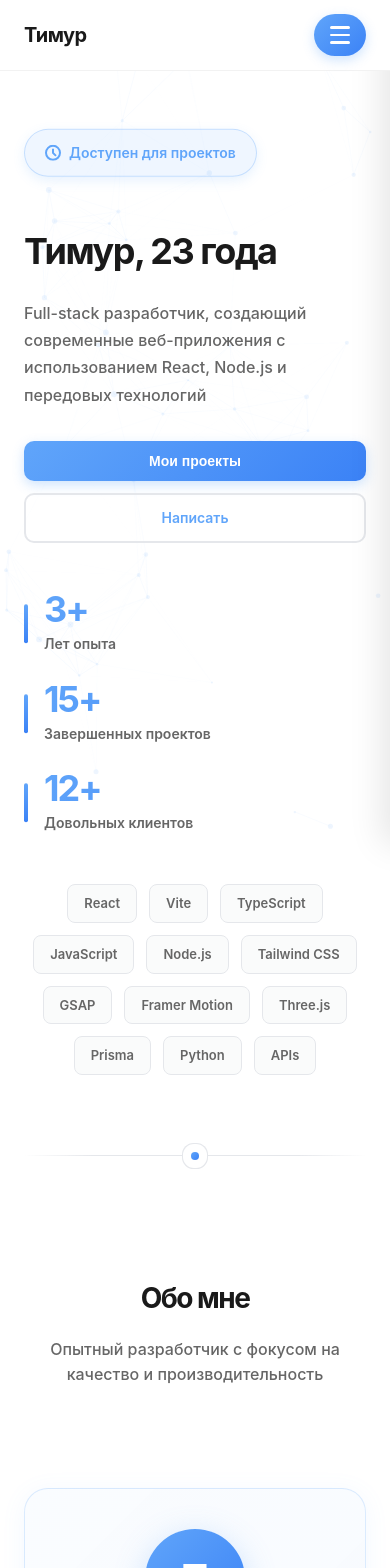
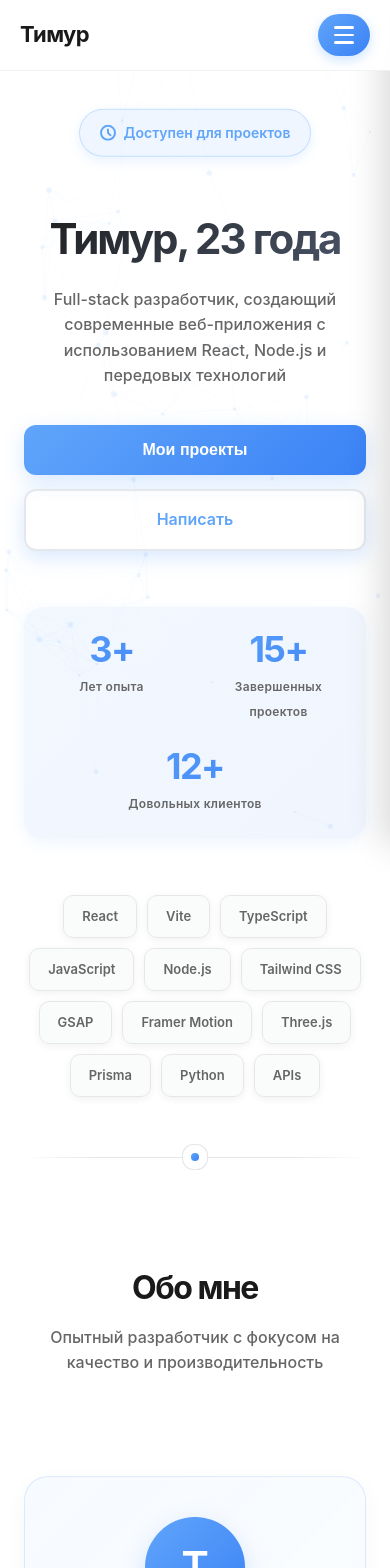
Before and after one commit to JustMoneyWorkz/timur-portfolio, a React (Vite) app: page / in a window 390 px wide. Shown: the top 1568 px of the page. Built offline with nearby package versions, Linux system fonts and the light colour scheme.

Commit message:
Update index.css

```diff
--- a/src/index.css
+++ b/src/index.css
@@ -1610,11 +1610,11 @@ a,
   cursor: pointer;
   transition: all 0.3s ease;
   box-shadow: 0 4px 12px rgba(96, 165, 250, 0.3);
-}
-
-.burger-btn:hover {
-  box-shadow: 0 6px 16px rgba(96, 165, 250, 0.4);
-  transform: translateY(-2px);
+  z-index: 1001;
+}
+
+.burger-btn:active {
+  transform: scale(0.95);
 }
 
 .burger-btn span {
@@ -1637,15 +1637,14 @@ a,
   transform: rotate(-45deg) translate(6px, -6px);
 }
 
-/* Mobile Overlay */
 .mobile-overlay {
   position: fixed;
   top: 0;
   left: 0;
   right: 0;
   bottom: 0;
-  background: rgba(0, 0, 0, 0.5);
-  backdrop-filter: blur(4px);
+  background: rgba(0, 0, 0, 0.6);
+  backdrop-filter: blur(8px);
   z-index: 998;
   opacity: 0;
   visibility: hidden;
@@ -1657,22 +1656,22 @@ a,
   visibility: visible;
 }
 
-/* Mobile Sidebar */
 .mobile-sidebar {
   position: fixed;
   top: 0;
   right: 0;
-  width: 280px;
+  width: 85%;
+  max-width: 320px;
   height: 100vh;
-  background: rgba(255, 255, 255, 0.98);
+  background: linear-gradient(180deg, rgba(255, 255, 255, 0.98) 0%, rgba(249, 250, 251, 0.98) 100%);
   backdrop-filter: blur(20px);
-  box-shadow: -8px 0 32px rgba(0, 0, 0, 0.1);
+  box-shadow: -8px 0 32px rgba(0, 0, 0, 0.15);
   z-index: 999;
   transform: translateX(100%);
   transition: transform 0.4s cubic-bezier(0.4, 0, 0.2, 1);
   display: flex;
   flex-direction: column;
-  border-left: 1px solid rgba(0, 0, 0, 0.05);
+  border-left: 1px solid rgba(96, 165, 250, 0.2);
 }
 
 .mobile-sidebar.active {
@@ -1683,35 +1682,45 @@ a,
   display: flex;
   justify-content: space-between;
   align-items: center;
-  padding: 24px;
-  border-bottom: 1px solid rgba(0, 0, 0, 0.05);
+  padding: 24px 20px;
+  border-bottom: 2px solid rgba(96, 165, 250, 0.1);
+  background: linear-gradient(135deg, rgba(96, 165, 250, 0.05) 0%, transparent 100%);
+}
+
+.mobile-sidebar-header .nav-logo {
+  background: linear-gradient(135deg, #60a5fa 0%, #3b82f6 100%);
+  -webkit-background-clip: text;
+  -webkit-text-fill-color: transparent;
+  background-clip: text;
+  font-size: 24px;
 }
 
 .mobile-close-btn {
-  width: 40px;
-  height: 40px;
+  width: 44px;
+  height: 44px;
   border-radius: 50%;
-  background: #f9fafb;
+  background: linear-gradient(135deg, #f9fafb 0%, #e5e7eb 100%);
   border: none;
-  font-size: 28px;
+  font-size: 32px;
   color: #666;
   cursor: pointer;
-  transition: all 0.3s ease;
+  transition: all 0.3s cubic-bezier(0.4, 0, 0.2, 1);
   display: flex;
   align-items: center;
   justify-content: center;
   line-height: 1;
-}
-
-.mobile-close-btn:hover {
-  background: #ef4444;
+  box-shadow: 0 2px 8px rgba(0, 0, 0, 0.08);
+}
+
+.mobile-close-btn:active {
+  background: linear-gradient(135deg, #ef4444 0%, #dc2626 100%);
   color: #fff;
-  transform: rotate(90deg);
+  transform: rotate(90deg) scale(0.9);
 }
 
 .mobile-sidebar-links {
   flex: 1;
-  padding: 24px 0;
+  padding: 16px 0;
   overflow-y: auto;
 }
 
@@ -1719,32 +1728,73 @@ a,
   display: flex;
   align-items: center;
   gap: 16px;
-  padding: 16px 24px;
+  padding: 18px 24px;
+  margin: 4px 12px;
   color: #666;
   text-decoration: none;
   font-size: 16px;
   font-weight: 600;
-  transition: all 0.3s ease;
-  border-left: 3px solid transparent;
-}
-
-.mobile-nav-link:hover {
-  background: rgba(96, 165, 250, 0.08);
+  transition: all 0.3s cubic-bezier(0.4, 0, 0.2, 1);
+  border-radius: 12px;
+  position: relative;
+  overflow: hidden;
+}
+
+.mobile-nav-link::before {
+  content: '';
+  position: absolute;
+  left: 0;
+  top: 0;
+  bottom: 0;
+  width: 4px;
+  background: linear-gradient(180deg, #60a5fa 0%, #3b82f6 100%);
+  transform: scaleY(0);
+  transition: transform 0.3s ease;
+  border-radius: 0 4px 4px 0;
+}
+
+.mobile-nav-link:active {
+  transform: translateX(8px);
+  background: linear-gradient(90deg, rgba(96, 165, 250, 0.12) 0%, rgba(96, 165, 250, 0.05) 100%);
   color: #60a5fa;
-  border-left-color: #60a5fa;
+}
+
+.mobile-nav-link:active::before {
+  transform: scaleY(1);
 }
 
 .mobile-nav-link svg {
   flex-shrink: 0;
+  transition: transform 0.3s ease;
+}
+
+.mobile-nav-link:active svg {
+  transform: scale(1.1);
 }
 
 .mobile-sidebar-footer {
-  padding: 24px;
-  border-top: 1px solid rgba(0, 0, 0, 0.05);
-}
-
-/* Hide desktop menu on mobile, show burger */
+  padding: 20px;
+  border-top: 2px solid rgba(96, 165, 250, 0.1);
+  background: linear-gradient(0deg, rgba(96, 165, 250, 0.03) 0%, transparent 100%);
+}
+
+/* ========================================
+   MOBILE & TABLET RESPONSIVE STYLES
+   ======================================== */
+
+@media (max-width: 1024px) {
+  .cursor-dot,
+  .cursor-outline {
+    display: none !important;
+  }
+}
+
 @media (max-width: 768px) {
+  html {
+    scroll-padding-top: 80px;
+  }
+
+  /* Navigation */
   .nav-menu-desktop {
     display: none !important;
   }
@@ -1752,13 +1802,289 @@ a,
   .burger-btn {
     display: flex;
   }
-}
-
-/* ========================================
-   FIX MODAL ON MOBILE
-   ======================================== */
-
-@media (max-width: 768px) {
+
+  .nav-container {
+    padding: 0 20px;
+    height: 70px;
+  }
+
+  .nav-logo {
+    font-size: 22px;
+  }
+
+  /* Hero Section - PREMIUM */
+  .hero {
+    padding: 120px 24px 60px;
+    text-align: center;
+  }
+
+  .hero-floating-badge {
+    position: static;
+    margin: 0 auto 28px;
+    display: inline-flex;
+    animation: float 3s ease-in-out infinite, fadeInUp 0.8s ease;
+  }
+
+  h1 {
+    font-size: 52px;
+    letter-spacing: -2px;
+    line-height: 1.1;
+    margin-bottom: 24px;
+    background: linear-gradient(135deg, #1a1a1a 0%, #4a5568 100%);
+    -webkit-background-clip: text;
+    -webkit-text-fill-color: transparent;
+    background-clip: text;
+  }
+
+  .hero-subtitle {
+    font-size: 17px;
+    margin-bottom: 36px;
+    line-height: 1.6;
+    max-width: 100%;
+  }
+
+  .hero-actions {
+    flex-direction: column;
+    gap: 14px;
+    margin-bottom: 56px;
+  }
+
+  .hero-actions .btn {
+    width: 100%;
+    padding: 16px 32px;
+    font-size: 16px;
+    text-align: center;
+    justify-content: center;
+    box-shadow: 0 6px 20px rgba(96, 165, 250, 0.25);
+  }
+
+  .hero-actions .btn:active {
+    transform: scale(0.97);
+  }
+
+  /* Stats - PREMIUM */
+  .stats {
+    flex-direction: row;
+    justify-content: space-around;
+    gap: 0;
+    margin-bottom: 56px;
+    background: linear-gradient(135deg, rgba(96, 165, 250, 0.08) 0%, rgba(59, 130, 246, 0.08) 100%);
+    padding: 32px 20px;
+    border-radius: 20px;
+    box-shadow: 0 4px 16px rgba(96, 165, 250, 0.1);
+  }
+
+  .stat-item {
+    text-align: center;
+    padding-left: 0;
+  }
+
+  .stat-item::before {
+    display: none;
+  }
+
+  .stat-number {
+    font-size: 40px;
+    letter-spacing: -1.5px;
+    display: block;
+    margin-bottom: 6px;
+  }
+
+  .stat-label {
+    font-size: 12px;
+    letter-spacing: 0.3px;
+  }
+
+  /* Badges */
+  .badges {
+    justify-content: center;
+    gap: 10px;
+  }
+
+  .badge {
+    font-size: 13px;
+    padding: 10px 18px;
+    border-radius: 10px;
+    box-shadow: 0 2px 8px rgba(0, 0, 0, 0.06);
+    transition: all 0.3s ease;
+  }
+
+  .badge:active {
+    transform: scale(0.95);
+    box-shadow: 0 4px 12px rgba(96, 165, 250, 0.2);
+  }
+
+  /* Sections */
+  section {
+    padding: 64px 24px;
+  }
+
+  h2 {
+    font-size: 38px;
+    letter-spacing: -1.5px;
+    margin-bottom: 12px;
+    text-align: center;
+  }
+
+  .section-subtitle {
+    font-size: 16px;
+    margin-bottom: 48px;
+    text-align: center;
+    max-width: 100%;
+  }
+
+  /* Profile - PREMIUM */
+  .profile-container {
+    flex-direction: column;
+    gap: 32px;
+    background: linear-gradient(135deg, rgba(96, 165, 250, 0.05) 0%, transparent 100%);
+    padding: 40px 24px;
+    border-radius: 24px;
+    box-shadow: 0 8px 24px rgba(0, 0, 0, 0.04);
+  }
+
+  .profile-avatar {
+    width: 100px;
+    height: 100px;
+    font-size: 42px;
+    margin: 0 auto;
+    box-shadow: 0 8px 24px rgba(96, 165, 250, 0.25);
+  }
+
+  .profile-content {
+    text-align: center;
+  }
+
+  .profile-content h3 {
+    font-size: 28px;
+    margin-bottom: 16px;
+  }
+
+  .profile-content p {
+    font-size: 15px;
+    line-height: 1.7;
+    text-align: center;
+  }
+
+  .profile-skills {
+    justify-content: center;
+    gap: 10px;
+    margin-top: 24px;
+  }
+
+  .profile-contacts {
+    flex-direction: column;
+    gap: 4px;
+    margin-top: 28px;
+  }
+
+  .profile-contacts a > div {
+    padding: 14px 16px !important;
+    border-radius: 12px;
+    transition: all 0.3s ease;
+  }
+
+  .profile-contacts a > div:active {
+    background: linear-gradient(90deg, rgba(96, 165, 250, 0.1) 0%, transparent 100%) !important;
+    transform: translateX(8px);
+  }
+
+  /* Cards Grid - PREMIUM */
+  .cards-grid {
+    grid-template-columns: 1fr;
+    gap: 24px;
+  }
+
+  .card {
+    padding: 32px 24px;
+    border-radius: 20px;
+    box-shadow: 0 8px 24px rgba(0, 0, 0, 0.06);
+    transition: all 0.3s cubic-bezier(0.4, 0, 0.2, 1);
+  }
+
+  .card:active {
+    transform: translateY(-8px);
+    box-shadow: 0 16px 40px rgba(96, 165, 250, 0.2);
+  }
+
+  .card-icon {
+    width: 60px;
+    height: 60px;
+    margin-bottom: 20px;
+  }
+
+  .card h3 {
+    font-size: 24px;
+    margin-bottom: 20px;
+  }
+
+  .card-text {
+    font-size: 14px;
+    line-height: 1.6;
+  }
+
+  .card-link {
+    margin-top: 20px;
+    font-size: 15px;
+    font-weight: 700;
+  }
+
+  /* Testimonials - PREMIUM */
+  .testimonial-box {
+    padding: 36px 24px;
+    border-radius: 20px;
+    box-shadow: 0 8px 24px rgba(0, 0, 0, 0.06);
+  }
+
+  .testimonial-quote {
+    font-size: 16px;
+    line-height: 1.7;
+    margin-bottom: 32px;
+    text-align: center;
+  }
+
+  .testimonial-author {
+    flex-direction: column;
+    text-align: center;
+    gap: 16px;
+  }
+
+  .testimonial-avatar {
+    width: 70px;
+    height: 70px;
+    font-size: 28px;
+    box-shadow: 0 6px 20px rgba(96, 165, 250, 0.25);
+  }
+
+  .testimonial-info h4 {
+    font-size: 19px;
+    margin-bottom: 4px;
+  }
+
+  .testimonial-info p {
+    font-size: 14px;
+  }
+
+  .testimonial-nav {
+    gap: 16px;
+    margin-top: 36px;
+    justify-content: center;
+  }
+
+  .testimonial-nav button {
+    min-width: 52px;
+    min-height: 52px;
+    font-size: 15px;
+    padding: 0;
+    border-radius: 12px;
+    box-shadow: 0 4px 12px rgba(0, 0, 0, 0.08);
+  }
+
+  .testimonial-nav button:active {
+    transform: scale(0.95);
+  }
+
+  /* Modal - FULL SCREEN PREMIUM */
   .modal {
     padding: 0;
     align-items: flex-start;
@@ -1774,57 +2100,191 @@ a,
     max-height: none;
     min-height: 100vh;
     overflow: visible;
-    padding: 80px 24px 40px;
+    padding: 90px 24px 50px;
+    background: linear-gradient(180deg, #ffffff 0%, #f9fafb 100%);
   }
 
   .modal-close {
     position: fixed;
-    top: 20px;
-    right: 20px;
+    top: 24px;
+    right: 24px;
     z-index: 1001;
-    background: #fff;
-    box-shadow: 0 4px 12px rgba(0, 0, 0, 0.15);
+    width: 50px;
+    height: 50px;
+    background: linear-gradient(135deg, #60a5fa 0%, #3b82f6 100%);
+    color: #fff;
+    box-shadow: 0 6px 20px rgba(96, 165, 250, 0.4);
+    font-size: 28px;
+  }
+
+  .modal-close:active {
+    transform: rotate(90deg) scale(0.9);
   }
 
   #modal-body {
     width: 100%;
   }
 
+  #modal-body h2 {
+    font-size: 32px;
+    margin-bottom: 32px;
+    text-align: left;
+    background: linear-gradient(135deg, #1a1a1a 0%, #60a5fa 100%);
+    -webkit-background-clip: text;
+    -webkit-text-fill-color: transparent;
+    background-clip: text;
+  }
+
   .modal-section {
-    margin-bottom: 32px;
+    margin-bottom: 36px;
+    padding: 24px;
+    background: #fff;
+    border-radius: 16px;
+    box-shadow: 0 4px 12px rgba(0, 0, 0, 0.04);
+    border-left: 4px solid #60a5fa;
+  }
+
+  .modal-section h3 {
+    font-size: 12px;
+    font-weight: 800;
+    letter-spacing: 1.2px;
+    color: #60a5fa;
+    margin-bottom: 12px;
+  }
+
+  .modal-section p {
+    font-size: 15px;
+    line-height: 1.7;
+    color: #4a5568;
   }
 
   .modal-badges {
     display: flex;
     flex-wrap: wrap;
-    gap: 8px;
+    gap: 10px;
+    margin-top: 16px;
+  }
+
+  .modal-badges .badge {
+    box-shadow: 0 2px 8px rgba(96, 165, 250, 0.15);
   }
 
   #modal-body ul {
-    padding-left: 20px;
+    padding-left: 24px;
+    margin-top: 12px;
   }
 
   #modal-body ul li {
-    margin-bottom: 12px;
-    line-height: 1.6;
-  }
-}
-
+    margin-bottom: 14px;
+    line-height: 1.7;
+    font-size: 14px;
+    color: #4a5568;
+    position: relative;
+  }
+
+  #modal-body ul li::marker {
+    color: #60a5fa;
+  }
+
+  /* Footer */
+  footer {
+    padding: 56px 24px;
+  }
+
+  .footer-content {
+    flex-direction: column;
+    gap: 24px;
+    text-align: center;
+  }
+
+  .footer-logo {
+    font-size: 26px;
+  }
+
+  .footer-links {
+    flex-direction: row;
+    gap: 24px;
+    justify-content: center;
+  }
+
+  .footer-link {
+    font-size: 15px;
+  }
+
+  /* Scroll to Top */
+  .scroll-top {
+    bottom: 20px;
+    right: 20px;
+    width: 54px;
+    height: 54px;
+    box-shadow: 0 6px 20px rgba(96, 165, 250, 0.35);
+  }
+
+  .scroll-top:active {
+    transform: scale(0.9);
+  }
+
+  /* Buttons */
+  .btn {
+    padding: 14px 28px;
+    font-size: 15px;
+    border-radius: 12px;
+  }
+
+  .btn:active {
+    transform: scale(0.97);
+  }
+}
+
+/* Small Mobile - EXTRA POLISH */
 @media (max-width: 480px) {
+  h1 {
+    font-size: 42px;
+  }
+
+  .hero-subtitle {
+    font-size: 16px;
+  }
+
+  h2 {
+    font-size: 32px;
+  }
+
+  .stat-number {
+    font-size: 36px;
+  }
+
+  .stats {
+    padding: 24px 16px;
+    flex-wrap: wrap;
+    gap: 24px;
+  }
+
+  .stat-item {
+    flex: 1 1 40%;
+    min-width: 100px;
+  }
+
   .mobile-sidebar {
-    width: 85%;
-    max-width: 300px;
+    width: 90%;
   }
 
   .modal-content {
-    padding: 70px 20px 30px;
+    padding: 80px 20px 40px;
   }
 
   .modal-close {
-    top: 16px;
-    right: 16px;
-    width: 44px;
-    height: 44px;
-    font-size: 30px;
-  }
-}
+    top: 20px;
+    right: 20px;
+    width: 46px;
+    height: 46px;
+  }
+
+  #modal-body h2 {
+    font-size: 28px;
+  }
+
+  .modal-section {
+    padding: 20px;
+  }
+}
```
